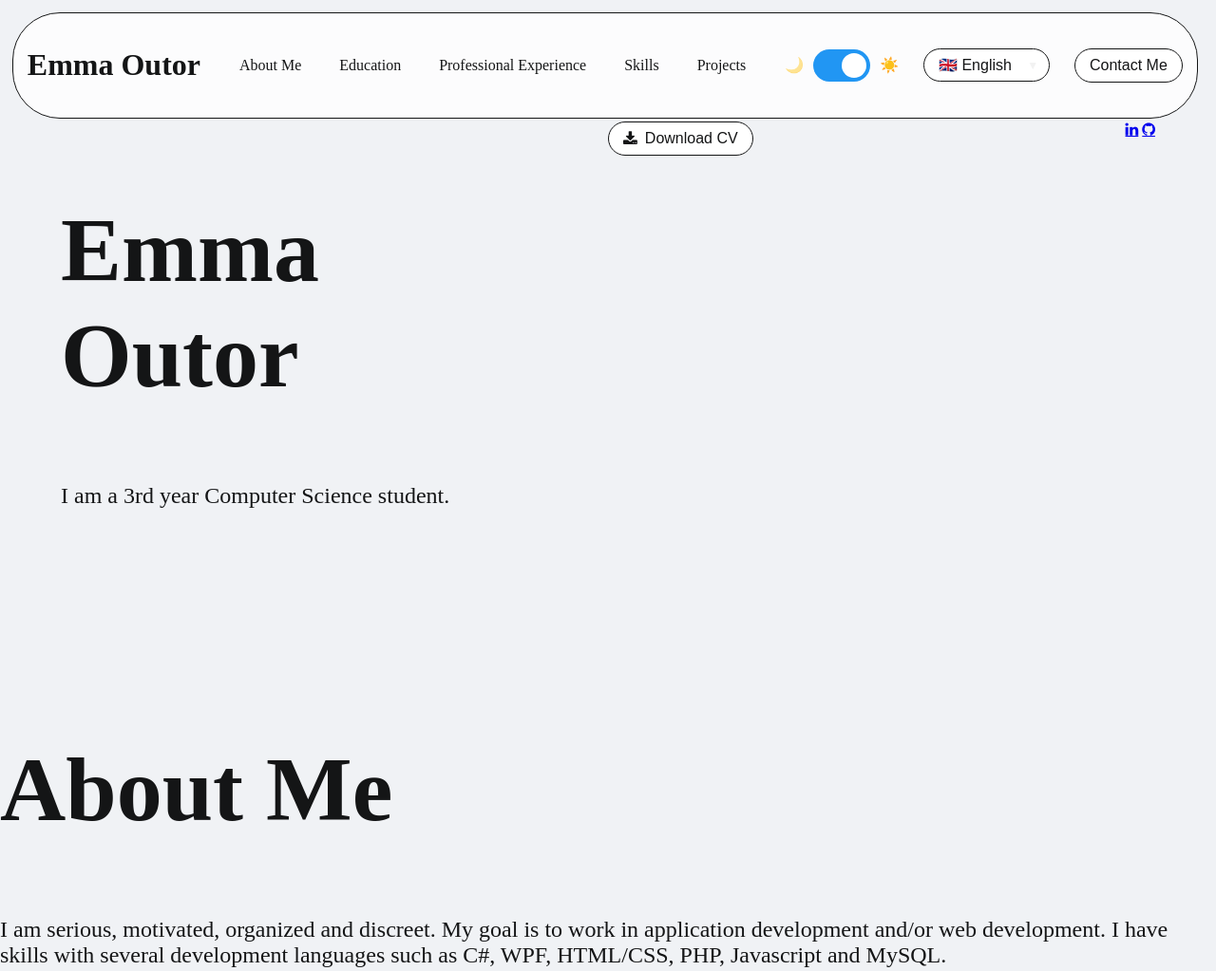
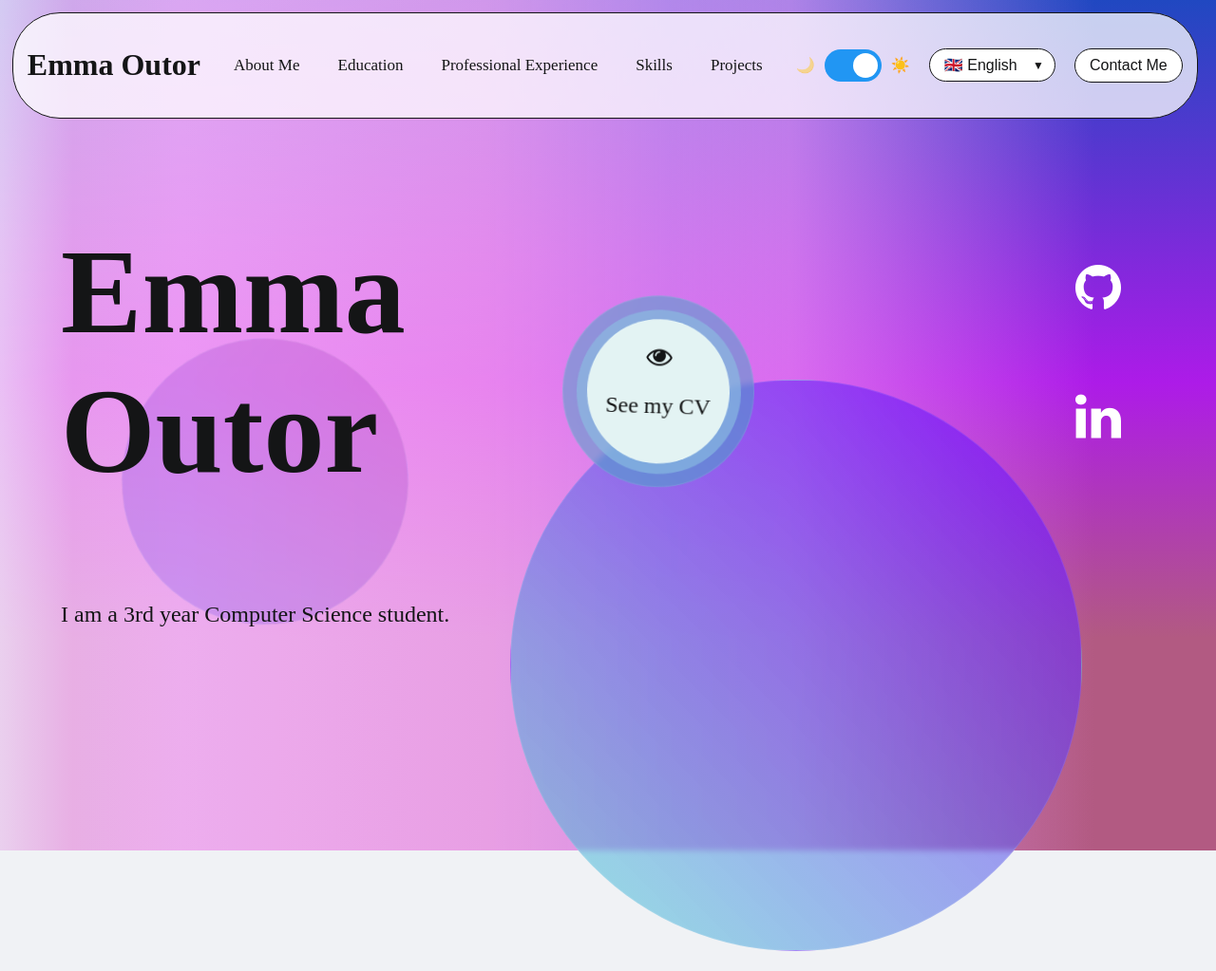
Before and after one commit to Emiria-a/Portfolio-Website, a plain HTML site: page Portfolio/index.html in a window 1280 px wide. Shown: the top 1023 px of the page at 95% size. Drawn offline with Linux system fonts and the light colour scheme.

Commit message:
Fix of the color in light mode

```diff
--- a/Portfolio/CSS/index.css
+++ b/Portfolio/CSS/index.css
@@ -1,8 +1,25 @@
 :root {
     /* Dark theme (default) */
     --bg-color: #5e608b;
+    --presentation-bg-color: linear-gradient(180deg,
+                                #2048c1 0%,
+                                #ad1be8 45%,
+                                #b25a82 75%),
+                            linear-gradient(90deg,
+                                #362d42,
+                                #231931 6%,
+                                #20162e 15%,
+                                #1e1230 40%,
+                                #201236 55%,
+                                #291341 65%,
+                                transparent 90%);
+    --cv-button-bg-color: rgba(187, 25, 187, 0.548);
+    --cv-button-bg-color-hover: rgba(187, 25, 187, 0.719);
+    --bubble-smaller-color: rgba(189, 141, 218, 0.555);
+    --bubble-small-color: rgba(148, 108, 158, 0.596);
+    --bubble-large-color: linear-gradient(45deg, rgba(64, 224, 208, 0.514), rgba(119, 0, 255, 0.658));
     --text-color: #f2f2f2;
-    --nav-bg: #141516c9;
+    --nav-bg: #141516ad;
     --element-bg: #141516;
     --element-hover: #2a2a2a;
     --border-color: #f2f2f2;
@@ -11,11 +28,38 @@
 /* Light theme */
 :root[data-theme="light"] {
     --bg-color: #f0f2f5;
+    --presentation-bg-color: linear-gradient(180deg,
+                                #2048c1 0%,
+                                #ad1be8 45%,
+                                #b25a82 75%),
+                            linear-gradient(90deg,
+                                #e5d9ee,
+                                #e2bde4 6%,
+                                #e9bcee 15%,
+                                #e3afe4 40%,
+                                #d3a4e6f5 55%,
+                                #daa5e7e0 65%,
+                                transparent 90%);
+    --cv-button-bg-color: rgb(227, 243, 243);
+    --cv-button-bg-color-hover: rgb(245, 255, 255);
+    --bubble-smaller-color: rgba(137, 190, 226, 0.637);
+    --bubble-small-color: rgba(65, 166, 196, 0.493);
+    --bubble-large-color: linear-gradient(45deg, rgba(64, 224, 208, 0.514), rgba(119, 0, 255, 0.658));
     --text-color: #141516;
-    --nav-bg: #ffffffc9;
+    --nav-bg: #ffffffbe;
     --element-bg: #ffffff;
     --element-hover: #e4e6e8;
     --border-color: #141516;
+}
+
+/* When in dark mode (default) */
+:root:not([data-theme="light"]) .dark-label {
+    opacity: 1;
+}
+
+/* When in light mode */
+:root[data-theme="light"] .light-label {
+    opacity: 1;
 }
 
 /*------------------------------------- Général ------------------------------------*/
@@ -27,7 +71,7 @@ body {
 }
 
 h2 {
-    font-size: 6em;
+    font-size: 8em;
 }
 
 p {
@@ -49,6 +93,7 @@ p {
     flex-direction: row;
     align-items: center;
     justify-content: space-between;
+    z-index: 1000;
 }
 
 /* Style the navbar */
@@ -65,7 +110,7 @@ p {
     text-align: center;
     padding: 8px 15px;
     text-decoration: none;
-    font-size: 16px;
+    font-size: 17px;
     border-radius: 25px;
 }
 
@@ -83,6 +128,12 @@ p {
     padding: 16px;
 }
 
+
+#switch {
+    display: flex;
+    align-items: center;
+    gap: 10px;
+}
 
 /* The switch - the box around the slider */
 .switch {
@@ -147,6 +198,81 @@ input:checked + .slider:before {
     border-radius: 50%;
 }
 
+.theme-label {
+    font-size: 16px;
+    color: var(--text-color);
+    cursor: default;
+    transition: opacity 0.3s ease;
+}
+
+/* Style for dark mode label */
+.dark-label {
+    opacity: 0.5;
+}
+
+/* Style for light mode label */
+.light-label {
+    opacity: 0.5;
+}
+
+/* Language selector styles */
+#language-selector {
+    display: flex;
+    align-items: center;
+    position: relative;
+}
+
+#languageSelect {
+    background-color: var(--element-bg);
+    color: var(--text-color);
+    border: 1px solid var(--border-color);
+    border-radius: 25px;
+    padding: 8px 15px;
+    font-size: 16px;
+    cursor: pointer;
+    outline: none;
+    transition: all 0.3s ease;
+    -webkit-appearance: none;
+    -moz-appearance: none;
+    appearance: none;
+    padding-right: 30px; /* Space for the custom arrow */
+}
+
+/* Custom arrow */
+#language-selector::after {
+    content: "▼";
+    font-size: 12px;
+    color: var(--text-color);
+    position: absolute;
+    right: 12px;
+    top: 50%;
+    transform: translateY(-50%);
+    pointer-events: none;
+}
+
+#languageSelect:hover {
+    background-color: var(--element-hover);
+}
+
+/* Style the dropdown options */
+#languageSelect option {
+    background-color: var(--element-bg);
+    color: var(--text-color);
+    padding: 8px 15px;
+    font-size: 16px;
+    border: none;
+}
+
+/* For Firefox */
+#languageSelect:-moz-focusring {
+    color: transparent;
+    text-shadow: 0 0 0 #f2f2f2;
+}
+
+/* For IE/Edge */
+#languageSelect::-ms-expand {
+    display: none;
+}
 
 /* Contact button */
 #button {
@@ -172,47 +298,174 @@ input:checked + .slider:before {
 
 /*------------------------------------- Présentation ------------------------------------*/
 #presentation {
-    height:55vh;
-    flex-direction: row;
+    min-height: 80vh;
+    display: flex;
     justify-content: space-between;
+    align-items: flex-start;
     padding: 10% 5%;
+    background: var(--presentation-bg-color);
+    background-blend-mode: soft-light;
+}
+
+/* Bubbles */
+.bubble {
+    position: absolute;
+    border-radius: 50%;
+    background: rgba(255, 255, 255, 0.05);
+    backdrop-filter: blur(3px);
+    -webkit-backdrop-filter: blur(3px);
+    border: 1px solid rgba(255, 255, 255, 0.1);
+    animation: float 10s ease-in-out infinite;
+    z-index: 1;
+}
+
+/* Large bubble */
+.bubble-large {
+    width: 600px;
+    height: 600px;
+    right: 11%;
+    top: 50%;
+    background: var(--bubble-large-color);
+    animation-delay: 0s;
+}
+
+/* Medium bubble */
+.bubble-medium {
+    width: 300px;
+    height: 300px;
+    left: 10%;
+    bottom: 20%;
+    background: linear-gradient(45deg, rgba(0, 0, 255, 0.15), rgba(128, 0, 128, 0.15));
+    animation-delay: -3s;
+}
+
+/* Small bubble - contains download button */
+.bubble-small {
+    width: 200px;
+    height: 200px;
+    right: 38%;
+    bottom: 35%;
+    background: var(--bubble-small-color);
+    animation-delay: -6s;
+    display: flex;
+    justify-content: center;
     align-items: center;
 }
 
-.container {
+.bubble-smaller {
+    position: relative;
+    border-radius: 50%;
+    width: 173px;
+    height: 173px;
+    background: var(--bubble-smaller-color);
     display: flex;
-    flex-direction: row;
-    justify-content: space-between;
-    float: left;
-    width: 50%;
+    justify-content: center;
+    align-items: center;
 }
 
-.container link {
-    padding: 10% 5%;
-    width: 50%;
+@keyframes float {
+    0%, 100% {
+        transform: translateY(0) rotate(0deg);
+    }
+    25% {
+        transform: translateY(-20px) rotate(5deg);
+    }
+    50% {
+        transform: translateY(0) rotate(0deg);
+    }
+    75% {
+        transform: translateY(20px) rotate(-5deg);
+    }
 }
 
-#DownloadCV .btn {
-    background-color: var(--element-bg);
+/* Content containers */
+.container {
+    position: relative;
+    z-index: 10;
+}
+
+.container:first-child {
+    width: 60%;
+    padding-top: 8%;
+}
+
+.container.link {
+    width: 30%;
+    display: flex;
+    justify-content: flex-end;
+    padding-top: 10%;
+}
+
+#SeeCV {
+    position: relative;
+    z-index: 100;
+    width: 150px;
+    height: 150px;
+    display: flex;
+    align-items: center;
+    justify-content: center;
+}
+
+#SeeCV .btn {
+    width: 150px;
+    height: 150px;
+    border-radius: 50%;
+    background: var(--cv-button-bg-color);
+    backdrop-filter: blur(5px);
+    -webkit-backdrop-filter: blur(5px);
+    border: 1px solid rgba(255, 255, 255, 0.2);
     color: var(--text-color);
-    border: 1px solid var(--border-color);
-    border-radius: 25px;
-    padding: 8px 15px;
-    font-size: 16px;
+    font-size: 1rem;
     cursor: pointer;
-    outline: none;
     transition: all 0.3s ease;
     display: flex;
+    flex-direction: column;
+    padding: 0;
+    text-decoration: none;
     align-items: center;
-    gap: 8px;
+    justify-content: center;
 }
 
-#DownloadCV .btn:hover {
-    background-color: var(--element-hover);
+#SeeCV p {
+    font-size: 1.5rem;
+    text-align: center;
 }
 
-#DownloadCV .btn i {
-    font-size: 16px;
+#SeeCV .btn:hover {
+    background: var(--cv-button-bg-color-hover);
+    transform: scale(1.05);
+}
+
+#SeeCV .btn i.fa-eye {
+    font-size: 1.7rem;
+    text-align: center;
+    color: var(--text-color) !important;
+}
+
+#reseauxSociaux {
+    display: flex;
+    flex-direction: column;
+    gap: 1rem;
+    align-items: flex-end;
+}
+
+.fa-github, .fa-linkedin {
+    padding: 2rem;
+    font-size: 3.5rem;
+    width: 3.5rem;
+    text-align: center;
+    text-decoration: none;
+    border-radius: 50%;
+    color: var(--element-bg) !important;
+    transition: transform 0.3s ease;
+}
+
+.fa-github:hover, .fa-linkedin:hover {
+    transform: scale(1.15);
+}
+
+.fa-linkedin, .fa-github {
+    background: transparent;
 }
 
 /*------------------------------------- A propos de moi ------------------------------------*/
@@ -286,101 +539,3 @@ input[type=submit] {
 input[type=submit]:hover {
     background-color: #45a049;
 }
-
-#switch {
-    display: flex;
-    align-items: center;
-    gap: 10px;
-}
-
-.language-label {
-    color: #333;
-    font-size: 14px;
-    font-weight: bold;
-}
-
-/* Language selector styles */
-#language-selector {
-    display: flex;
-    align-items: center;
-    position: relative;
-}
-
-#languageSelect {
-    background-color: var(--element-bg);
-    color: var(--text-color);
-    border: 1px solid var(--border-color);
-    border-radius: 25px;
-    padding: 8px 15px;
-    font-size: 16px;
-    cursor: pointer;
-    outline: none;
-    transition: all 0.3s ease;
-    -webkit-appearance: none;
-    -moz-appearance: none;
-    appearance: none;
-    padding-right: 30px; /* Space for the custom arrow */
-}
-
-/* Custom arrow */
-#language-selector::after {
-    content: "▼";
-    font-size: 12px;
-    color: #f2f2f2;
-    position: absolute;
-    right: 12px;
-    top: 50%;
-    transform: translateY(-50%);
-    pointer-events: none;
-}
-
-#languageSelect:hover {
-    background-color: var(--element-hover);
-}
-
-/* Style the dropdown options */
-#languageSelect option {
-    background-color: var(--element-bg);
-    color: var(--text-color);
-    padding: 8px 15px;
-    font-size: 16px;
-    border: none;
-}
-
-/* For Firefox */
-#languageSelect:-moz-focusring {
-    color: transparent;
-    text-shadow: 0 0 0 #f2f2f2;
-}
-
-/* For IE/Edge */
-#languageSelect::-ms-expand {
-    display: none;
-}
-
-.theme-label {
-    font-size: 16px;
-    color: var(--text-color);
-    cursor: default;
-    transition: opacity 0.3s ease;
-}
-
-/* Style for dark mode label */
-.dark-label {
-    opacity: 0.5;
-}
-
-/* Style for light mode label */
-.light-label {
-    opacity: 0.5;
-}
-
-/* When in dark mode (default) */
-:root:not([data-theme="light"]) .dark-label {
-    opacity: 1;
-}
-
-/* When in light mode */
-:root[data-theme="light"] .light-label {
-    opacity: 1;
-}
--- a/Portfolio/index.html
+++ b/Portfolio/index.html
@@ -22,12 +22,12 @@
         </div>
         <div id="switch">
             <!-- Rounded switch with labels -->
-            <span class="theme-label dark-label">🌙</span>
+            <span class="theme-label dark-label"><i class="fa-solid fa-moon"></i>🌙</span>
             <label class="switch">
                 <input type="checkbox">
                 <span class="slider round"></span>
             </label>
-            <span class="theme-label light-label">☀️</span>
+            <span class="theme-label light-label"><i class="fa-solid fa-sun"></i>☀️</span>
         </div>
         <div id="language-selector">
             <select id="languageSelect" onchange="setLanguage(this.value)">
@@ -42,23 +42,34 @@
     </div>
 
     <!------------------------- Présentation ------------------------------------>
-    <div id="presentation">
+    <section id="presentation">
+        <!-- Animated bubbles and button to see my CV -->
+        <div class="bubble bubble-large"></div>
+        <div class="bubble bubble-medium"></div>
+        <div class="bubble bubble-small">
+            <div class="bubble-smaller">
+                <div id="SeeCV">
+                    <a href="Files/CV.pdf" class="btn" target="_blank">
+                        <i class="fa fa-eye"><p data-translate="seeCV"></p></i>
+                    </a>
+                </div>
+            </div>
+        </div>
+
+        <!-- Content -->
         <div class="container">
-            <section id="ecriture">
+            <div id="ecriture">
                 <h2>Emma<br>Outor</h2>
                 <p data-translate="introduction">Je suis une étudiante en 3ème année de BUT Informatique.</p>
-            </section>
+            </div>
         </div>
         <div class="container link">
-            <div id="DownloadCV">
-                <button class="btn"><i class="fa fa-download"></i> <span data-translate="downloadCV">CV</span></button>
-            </div>
             <div id="reseauxSociaux">
-                <a href="https://www.linkedin.com/in/emma-outor-123456789" class="fa fa-linkedin" data-translate-title="title_linkedin"></a>
-                <a href="https://www.github.com/emma-outor" class="fa fa-github" data-translate-title="title_github"></a>
+                <a href="https://github.com/Emiria-a" class="fa fa-github" data-translate-title="title_github" target="_blank"></a>
+                <a href="https://linkedin.com/in/emma-outor" class="fa fa-linkedin" data-translate-title="title_linkedin" target="_blank"></a>
             </div>
         </div>
-    </div>
+    </section>
 
     <!------------------------- A propos de moi ------------------------------------>
     <section id="aPropos">
--- a/Portfolio/js/translations.js
+++ b/Portfolio/js/translations.js
@@ -6,7 +6,7 @@ const translations = {
         skills: "Skills",
         projects: "Projects",
         contact: "Contact Me",
-        downloadCV: "Download CV",
+        seeCV: "See my CV",
         introduction: "I am a 3rd year Computer Science student.",
         aboutMe: "I am serious, motivated, organized and discreet. My goal is to work in application development and/or web development. I have skills with several development languages such as C#, WPF, HTML/CSS, PHP, Javascript and MySQL.",
         education_text: "I am currently studying computer science at the University of Technology of Compiègne. I obtained my scientific baccalaureate in 2019. I then joined UTC to continue my studies in computer science.",
@@ -32,7 +32,7 @@ const translations = {
         skills: "Mes compétences",
         projects: "Mes projets",
         contact: "Contactez-moi",
-        downloadCV: "Télécharger CV",
+        seeCV: "Voir mon CV",
         introduction: "Je suis une étudiante en 3ème année de BUT Informatique.",
         aboutMe: "Je suis sérieuse, motivée, organisée et discrète. J'ai pour projet de travailler dans le développement d'applications et/ou développement web. J'ai des compétences avec plusieurs langages de développement tels que C#, Wpf, HTML/CSS, PHP, Javascript et MySQL.",
         education_text: "Je suis actuellement étudiante en informatique à l'Université de Technologie de Compiègne. J'ai obtenu mon baccalauréat scientifique en 2019. J'ai ensuite intégré l'UTC pour poursuivre mes études dans le domaine de l'informatique.",
```
Also changed, not shown: 1 other file.
